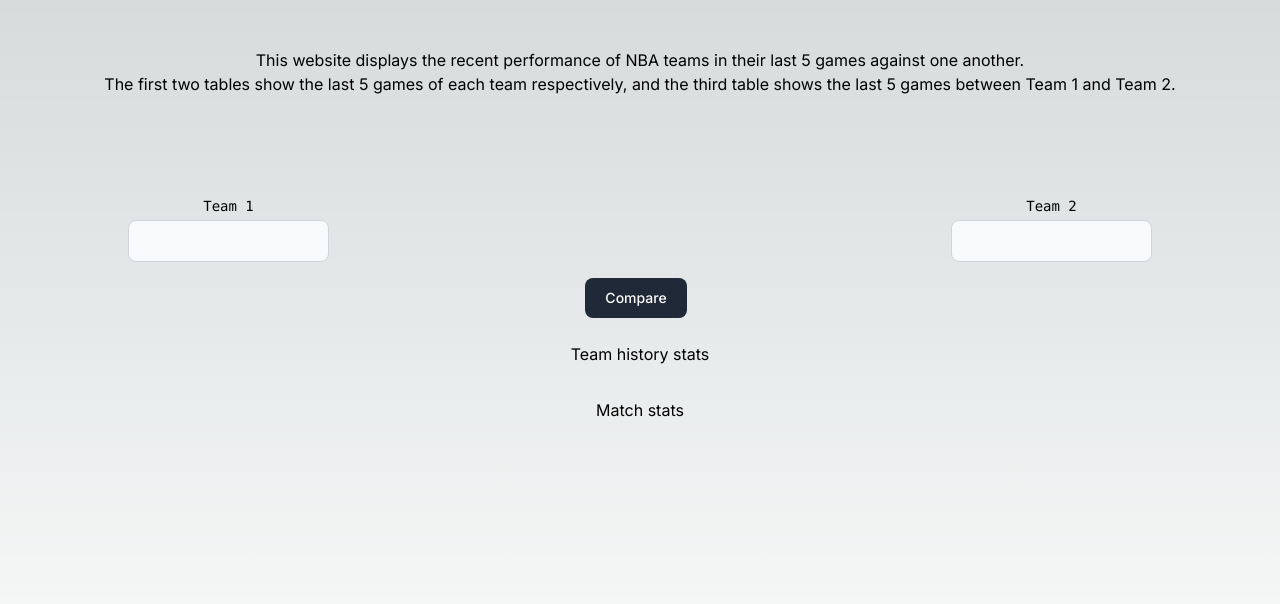
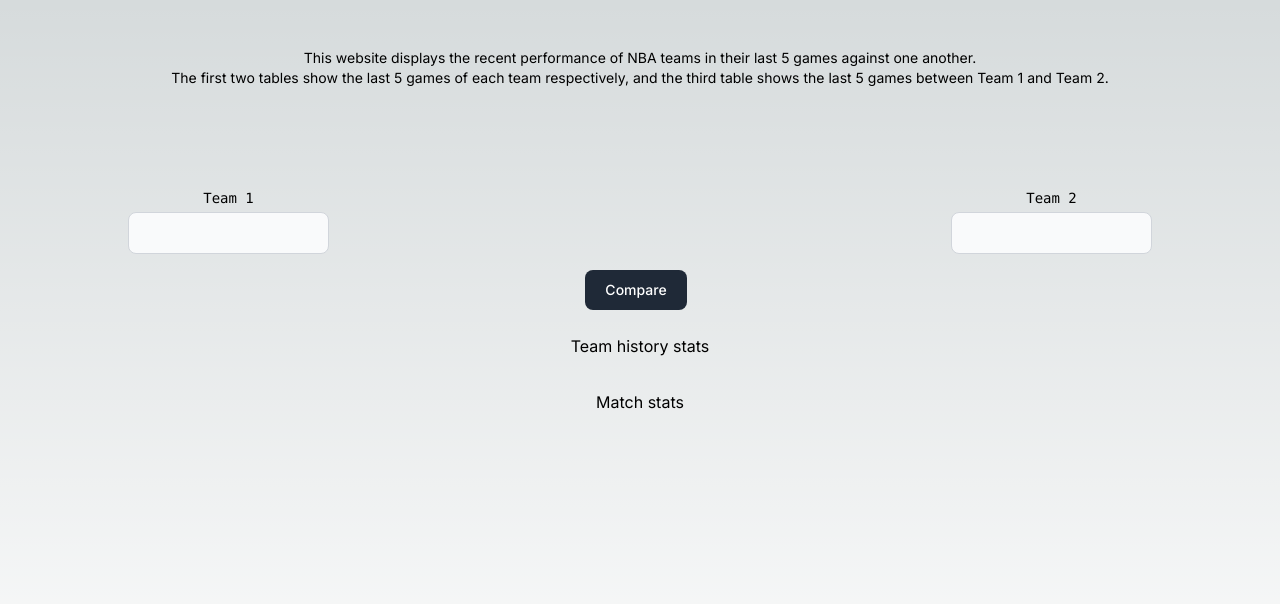
Before and after one commit to rafael-leal-mccormack/nba-total-scores-app, a Next.js app: page / in a window 1280 px wide. Shown: the top 604 px of the page. Built offline with nearby package versions, Linux system fonts and the light colour scheme.

Commit message:
reduce size of page description

```diff
--- a/src/app/page.tsx
+++ b/src/app/page.tsx
@@ -74,8 +74,8 @@
       ) : (
         ""
       )}
-        <p>This website displays the recent performance of NBA teams in their last 5 games against one another.</p>
-        <p>The first two tables show the last 5 games of each team respectively, and the third table shows the last 5 games between Team 1 and Team 2.</p>
+        <p className="text-sm">This website displays the recent performance of NBA teams in their last 5 games against one another.</p>
+        <p className="text-sm">The first two tables show the last 5 games of each team respectively, and the third table shows the last 5 games between Team 1 and Team 2.</p>
       <div className="z-10 max-w-5xl flex-wrap w-full items-center justify-center font-mono text-sm flex gap-8">
         <div className="flex flex-col items-center sm:mr-auto">
           <div className="h-24 w-24">
```
